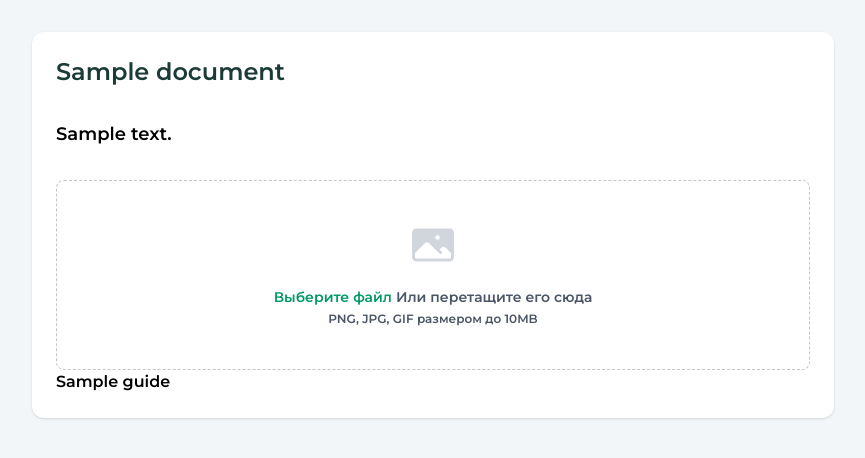
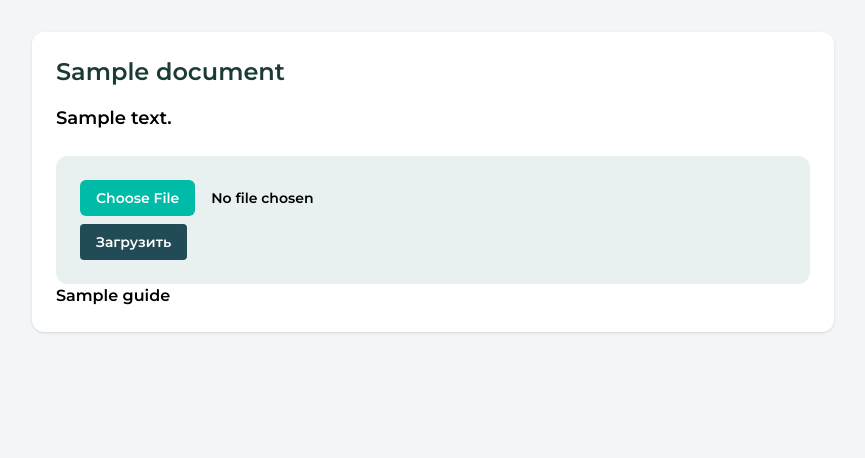
Before and after one commit to kushedow/volna-app, a Python web app: template src/templates/document.html in a window 1280 px wide. Shown: the part 64-522 px from the top of the page, without its empty margins (207-1072 px from the left). Run offline with Jinja, Linux system fonts and the light colour scheme; the template is opened without the code that fills it: most values are stand-ins (such as "Sample title", 1, 10 or a date in 2020).

Commit message:
upload drafter

```diff
--- a/config.py
+++ b/config.py
@@ -3,3 +3,7 @@ GDRIVE_URL = "https://script.google.com/macros/s/AKfycbwJpmxd3x3mysp53z5AYxf0xwq
 CUSTOMERS_URL = GDRIVE_URL + "/customers"
 SPECIALITIES_URL = GDRIVE_URL + "/specialities"
 DOCUMENTS_URL = GDRIVE_URL + "/documents"
+UPLOAD_URL = GDRIVE_URL + "/upload"
+
+ALLOWED_EXTENSIONS = ["pdf"]
+UPLOAD_FOLDER = "uploads"
--- a/requirements.txt
+++ b/requirements.txt
@@ -15,3 +15,5 @@ typing_extensions==4.13.0
 uvicorn==0.34.0
 
 httpx~=0.28.1
+
+aiofiles~=24.1.0
--- a/src/classes/gdrive_fetcher.py
+++ b/src/classes/gdrive_fetcher.py
@@ -71,6 +71,5 @@ class GDriveFetcher(object):
         return documents
 
     async def get_document(self, doc_id):
-        pprint(self.documents)
         if self.documents.get(doc_id) is not None:
             return self.documents.get(doc_id)
--- a/src/templates/document.html
+++ b/src/templates/document.html
@@ -5,33 +5,49 @@
 
 {% block content %}
 
-    <h1 class="text-[#1B3B36] text-2xl font-semibold mb-8">
+    <h1 class="text-[#1B3B36] text-2xl font-semibold mb-4">
       {{document.title}}
     </h1>
 
-    <h3 class="text-lg">
+    {% if document.is_uploaded %}
+    <div class="bg-[#F3F0FF] p-4 rounded-xl mb-8">
+      <p>Файл загружен. Вы можете вернуться и загрузить остальные }}</p>
+    </div>
+    {% endif %}
+
+    <h3 class="text-lg font-normal">
       {{document.description}}
     </h3>
 
-    <div>
+    <form action="/upload" method="post" enctype="multipart/form-data" class="">
 
-        <div class="mt-8 flex justify-center rounded-lg border border-dashed border-gray-900/25 px-6 py-10">
-              <div class="text-center">
-                <svg class="mx-auto size-12 text-gray-300" viewBox="0 0 24 24" fill="currentColor" aria-hidden="true" data-slot="icon">
-  <path fill-rule="evenodd" d="M1.5 6a2.25 2.25 0 0 1 2.25-2.25h16.5A2.25 2.25 0 0 1 22.5 6v12a2.25 2.25 0 0 1-2.25 2.25H3.75A2.25 2.25 0 0 1 1.5 18V6ZM3 16.06V18c0 .414.336.75.75.75h16.5A.75.75 0 0 0 21 18v-1.94l-2.69-2.689a1.5 1.5 0 0 0-2.12 0l-.88.879.97.97a.75.75 0 1 1-1.06 1.06l-5.16-5.159a1.5 1.5 0 0 0-2.12 0L3 16.061Zm10.125-7.81a1.125 1.125 0 1 1 2.25 0 1.125 1.125 0 0 1-2.25 0Z" clip-rule="evenodd"></path>
-</svg>
-                <div class="mt-4 flex text-sm/6 text-gray-600">
-                  <label for="file-upload" class="relative cursor-pointer rounded-md bg-white font-semibold text-emerald-600 focus-within:ring-2 focus-within:ring-indigo-600 focus-within:ring-offset-2 focus-within:outline-hidden hover:text-emerald-500">
-                    <span>Выберите файл</span>
-                    <input id="file-upload" name="file-upload" type="file" class="sr-only">
-                  </label>
-                  <p class="pl-1">Или перетащите его сюда</p>
-                </div>
-                <p class="text-xs/5 text-gray-600">PNG, JPG, GIF размером до 10MB</p>
-              </div>
-            </div>
+      <input type="hidden" id="amo_id" name="amo_id" value="{{ amo_id }}">
+      <input type="hidden" id="doc_id" name="doc_id" value="{{ document.id }}">
 
-    </div>
+        <div class="bg-[#E9F1F0] p-4 md:p-6 rounded-xl mt-6">
+
+            <input id="example1"
+                   name="file"
+                   type="file"
+                   class="mb-2 block w-full text-sm file:mr-4
+                   file:rounded-md
+                   file:border-0
+                   file:bg-teal-500
+                   file:py-2 file:px-4
+                   file:text-sm
+                   file:font-semibold
+                   file:text-white
+                   hover:file:bg-teal-700
+                   focus:outline-none
+                   disabled:pointer-events-none
+                   disabled:opacity-60" />
+
+
+        <button class="bg-[#214B57] hover:bg-[#346471] text-sm text-white py-2 px-4 rounded cursor-pointer" type="submit"> Загрузить</button>
+
+      </div>
+
+    </form>
 
     <div>
       {{document.guide | safe }}
```
Also changed, not shown: main.py (+46 -9 lines).
